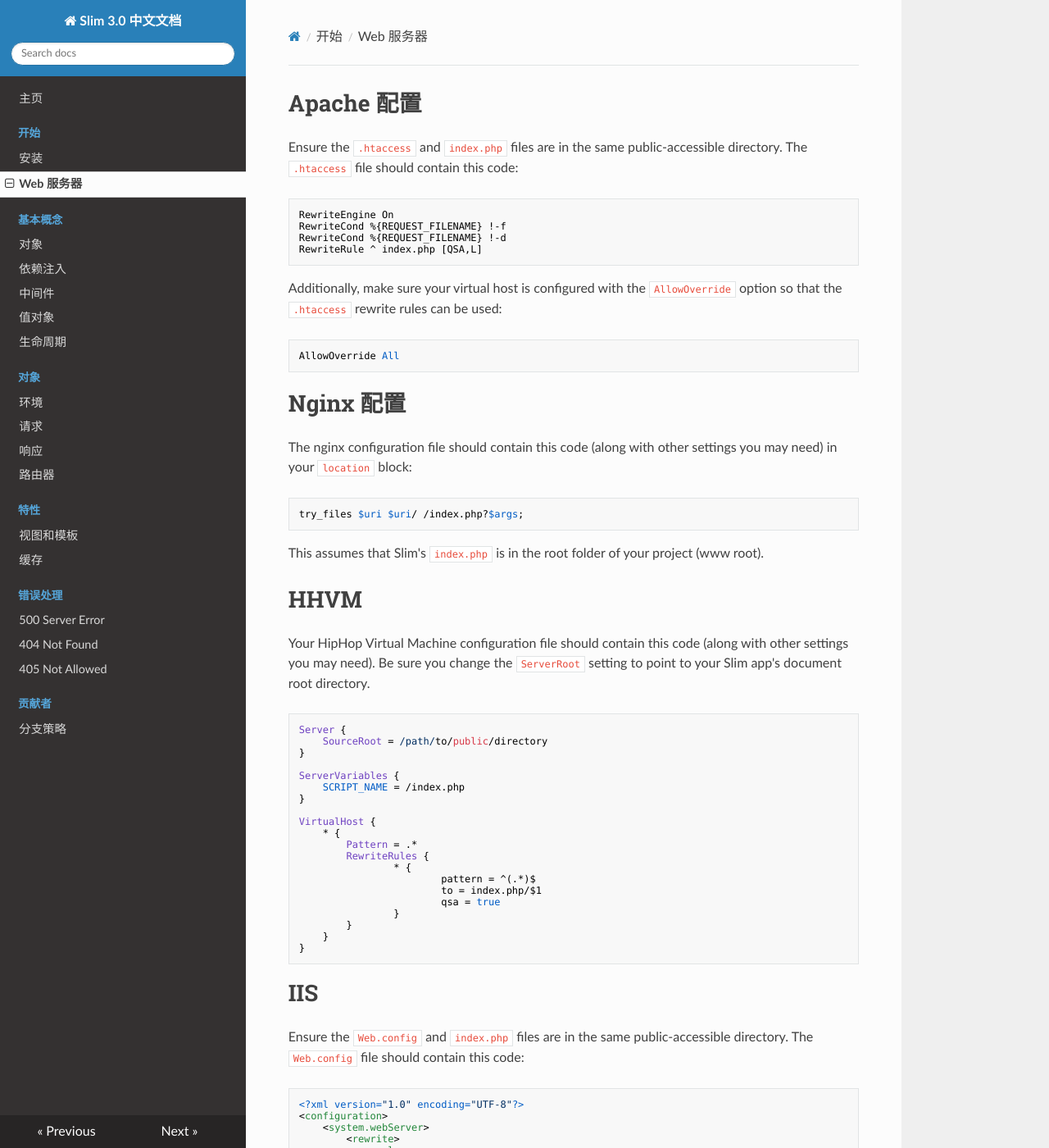
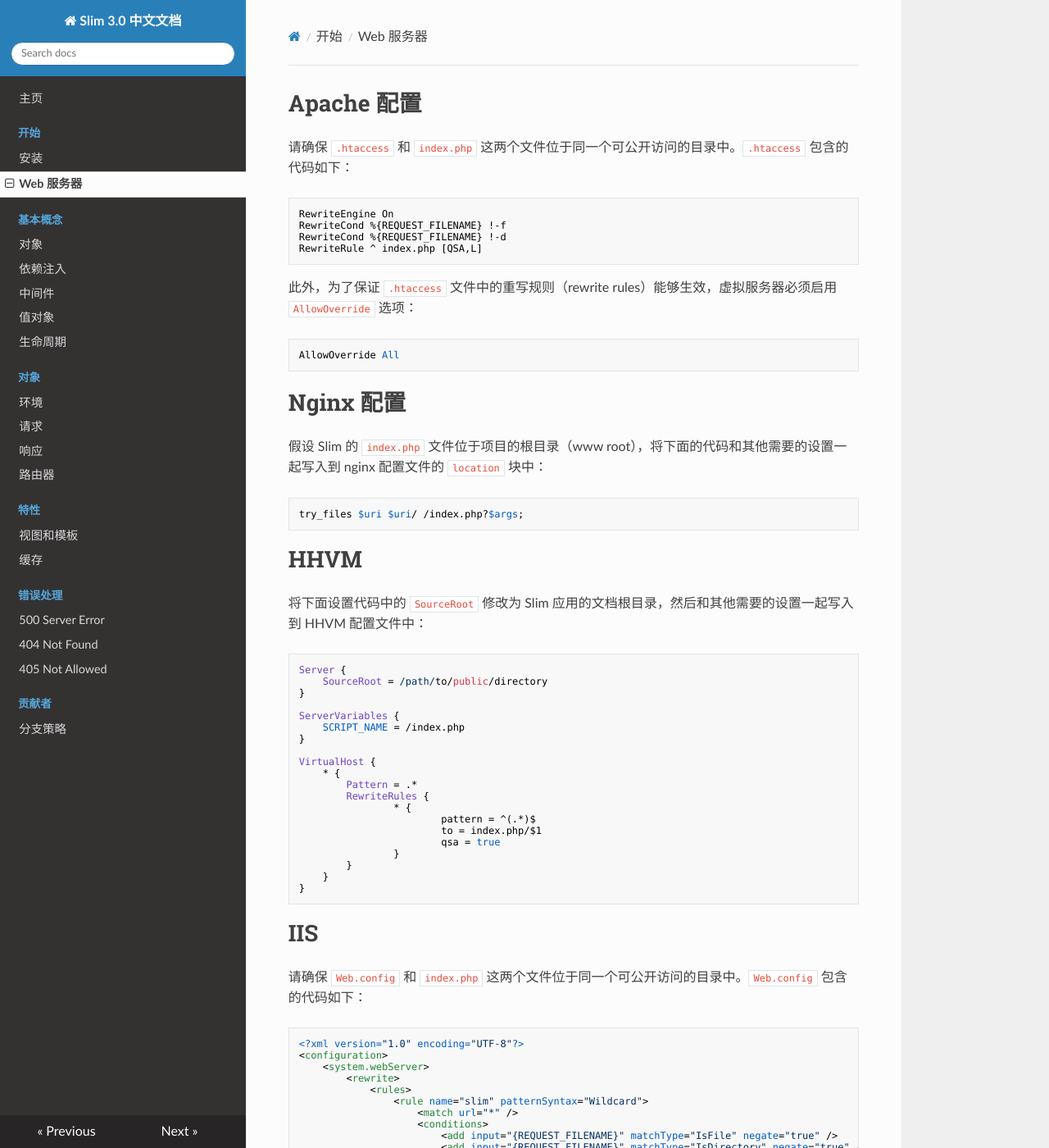
Before and after one commit to zither/slim-chinese-documentation, an MkDocs documentation site: the page built from docs/start/web-servers.md, in a window 1280 px wide and 1400 px high. Shown: the whole window at 82% size. Built offline with MkDocs 1.6.1, drawn with Linux system fonts in a browser that asks for light colours; nearby versions of some CDN libraries; old or Windows-style settings are respelled for this version of MkDocs; some of the changed text lies outside the part shown.

Commit message:
翻译 web-servers

````diff
--- a/docs/start/web-servers.md
+++ b/docs/start/web-servers.md
@@ -1,28 +1,25 @@
 # Apache 配置
 
-Ensure the `.htaccess` and `index.php` files are in the same public-accessible directory. The `.htaccess` file
-should contain this code:
+请确保 `.htaccess` 和 `index.php` 这两个文件位于同一个可公开访问的目录中。`.htaccess` 包含的代码如下：
 
     RewriteEngine On
     RewriteCond %{REQUEST_FILENAME} !-f
     RewriteCond %{REQUEST_FILENAME} !-d
     RewriteRule ^ index.php [QSA,L]
 
-Additionally, make sure your virtual host is configured with the `AllowOverride` option so that the `.htaccess` rewrite rules can be used:
+此外，为了保证 `.htaccess` 文件中的重写规则（rewrite rules）能够生效，虚拟服务器必须启用 `AllowOverride` 选项：
 
     AllowOverride All
 
 # Nginx 配置
 
-The nginx configuration file should contain this code (along with other settings you may need) in your `location` block:
+假设 Slim 的 `index.php` 文件位于项目的根目录（www root），将下面的代码和其他需要的设置一起写入到 nginx 配置文件的 `location` 块中：
 
     try_files $uri $uri/ /index.php?$args;
 
-This assumes that Slim's `index.php` is in the root folder of your project (www root).
-
 # HHVM
 
-Your HipHop Virtual Machine configuration file should contain this code (along with other settings you may need). Be sure you change the `ServerRoot` setting to point to your Slim app's document root directory.
+将下面设置代码中的 `SourceRoot` 修改为 Slim 应用的文档根目录，然后和其他需要的设置一起写入到 HHVM 配置文件中：
 
     Server {
         SourceRoot = /path/to/public/directory
@@ -47,7 +44,7 @@
 
 # IIS
 
-Ensure the `Web.config` and `index.php` files are in the same public-accessible directory. The `Web.config` file should contain this code:
+请确保 `Web.config` 和 `index.php` 这两个文件位于同一个可公开访问的目录中。`Web.config` 包含的代码如下：
 
 ```xml
 <?xml version="1.0" encoding="UTF-8"?>
@@ -71,8 +68,6 @@
 
 # lighttpd
 
-Your lighttpd configuration file should contain this code (along with other settings you may need). This code requires lighttpd >= 1.4.24.
+假设 Slim 的 `index.php` 文件位于项目的根目录（www root），将下面的代码和其他需要的设置一起写入到 lighttpd（>= 1.4.24）配置文件中：
 
     url.rewrite-if-not-file = ("(.*)" => "/index.php/$0")
-
-This assumes that Slim's `index.php` is in the root folder of your project (www root).
````
